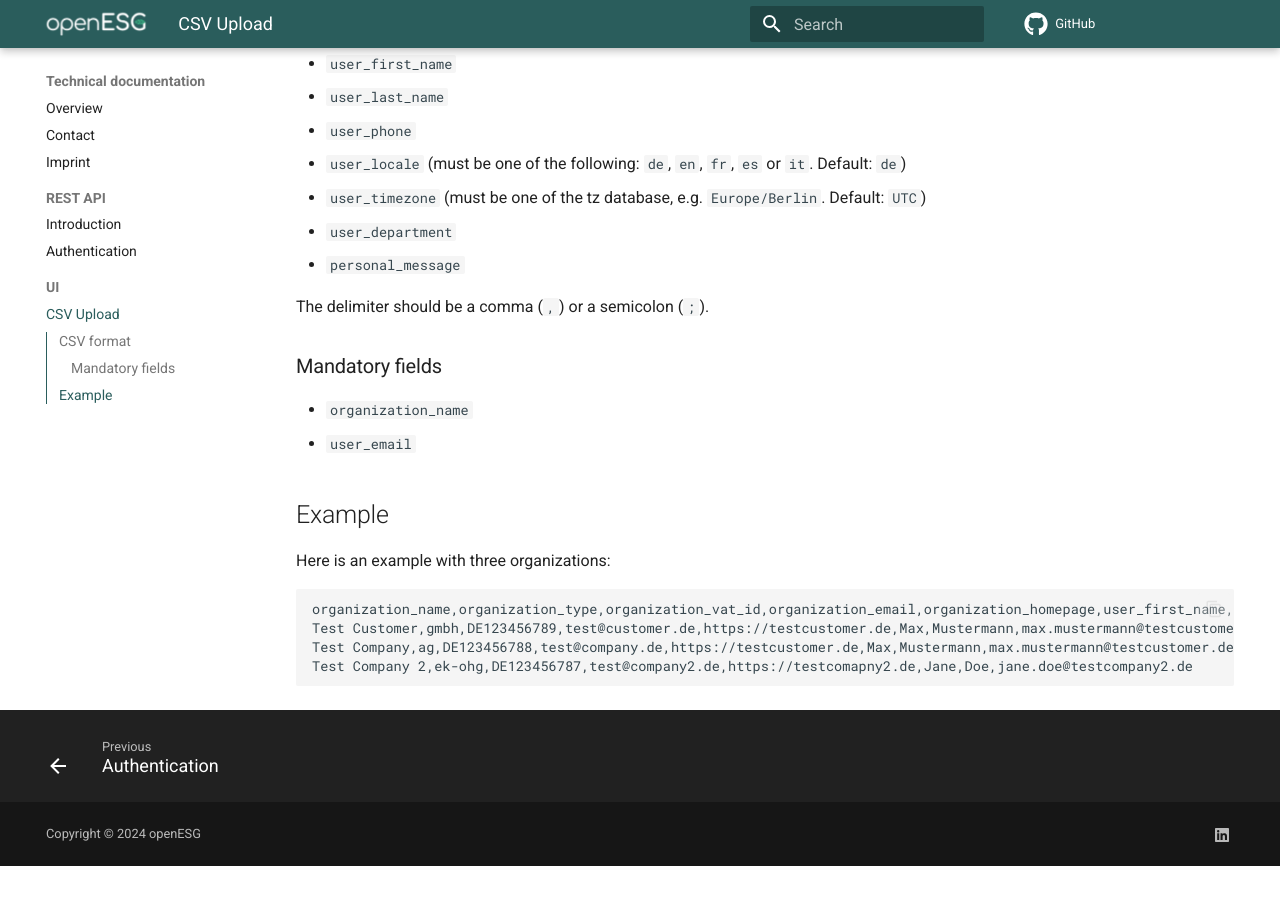
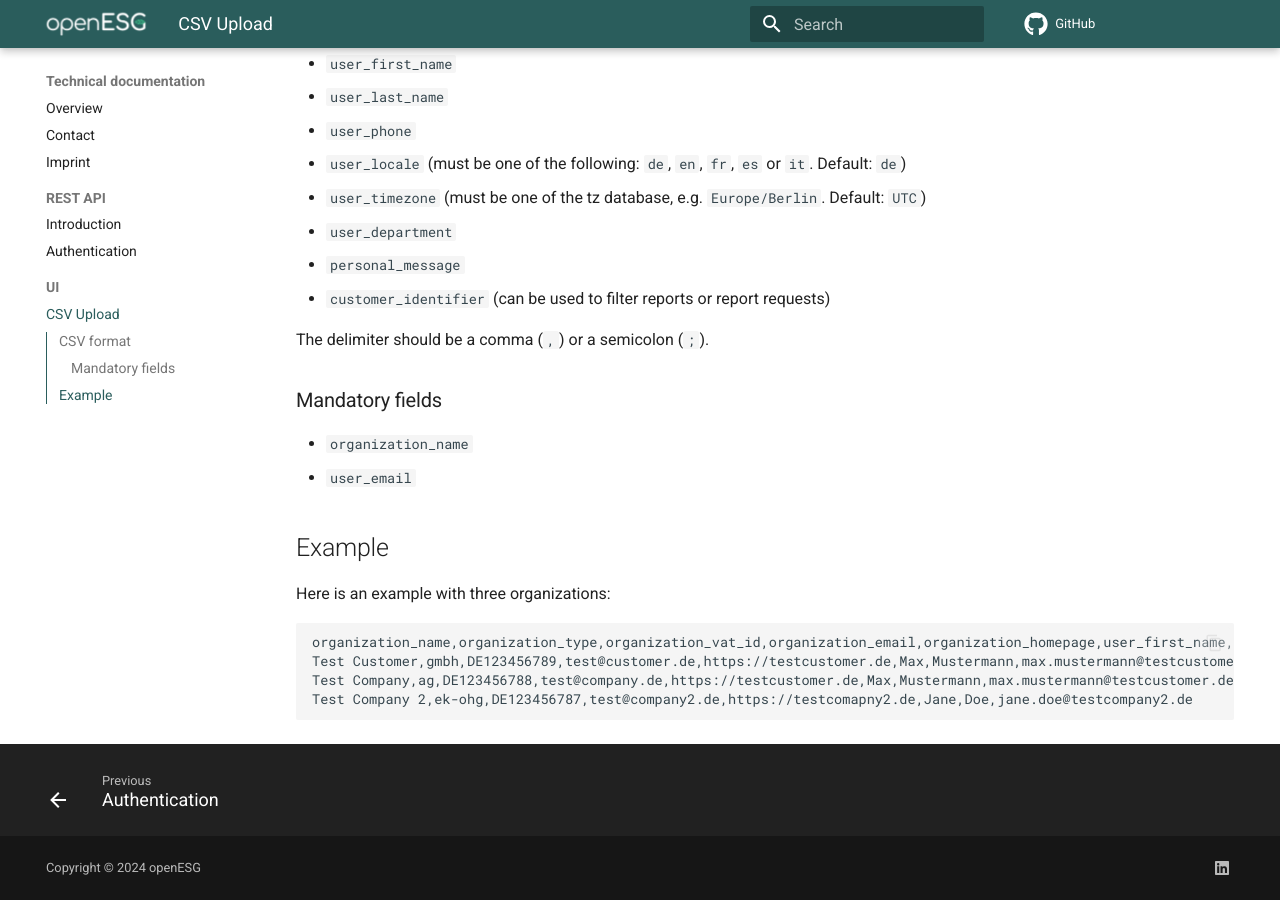
Before and after one commit to openESG-gmbh/documentation, an MkDocs documentation site: the page built from docs/ui/csv-upload.md, in a window 1280 px wide and 900 px high, scrolled down 943 px. Built offline with MkDocs 1.6.1 and Material for MkDocs 9.7.7, drawn with Linux system fonts in a browser that asks for light colours; plug-ins that fetch from the network failed and are left out; comment, search, counter and statistics services are not loaded; before the commit the page ends 1809 px from its top, so only the background shows below that; some of the changed lines change nothing that is shown.

Commit message:
docs(csv): add new field customer_identifier

```diff
--- a/docs/ui/csv-upload.md
+++ b/docs/ui/csv-upload.md
@@ -33,6 +33,7 @@ You can select from the following fields.
 * `user_timezone` (must be one of the tz database, e.g. `Europe/Berlin`. Default: `UTC`) <!-- markdownlint-disable-line MD013 -->
 * `user_department`
 * `personal_message`
+* `customer_identifier` (can be used to filter reports or report requests)
 
 The delimiter should be a comma (`,`) or a semicolon (`;`).
 
--- a/mkdocs.yml
+++ b/mkdocs.yml
@@ -63,7 +63,9 @@ plugins:
   - offline
   - search
   - git-revision-date-localized
-  - privacy
+  - privacy:
+      assets_exclude:
+        - plsbl.openesg.de/*
 
 markdown_extensions:
   # Python Markdown
```
Also changed, not shown: 1 other file.
